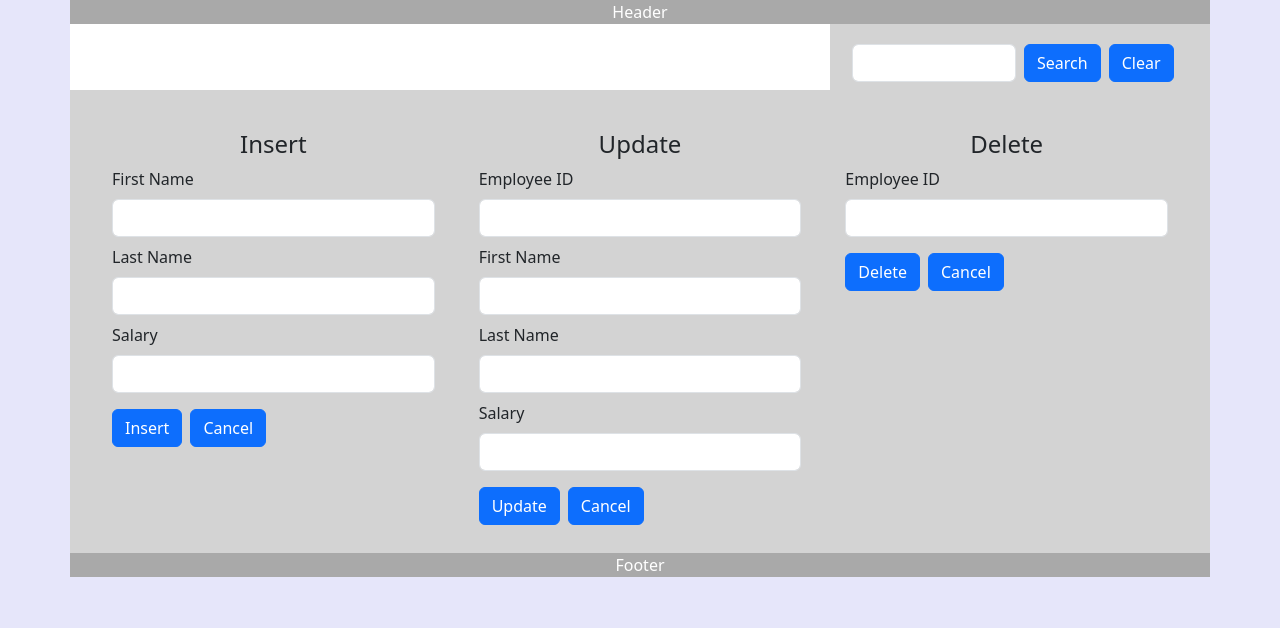
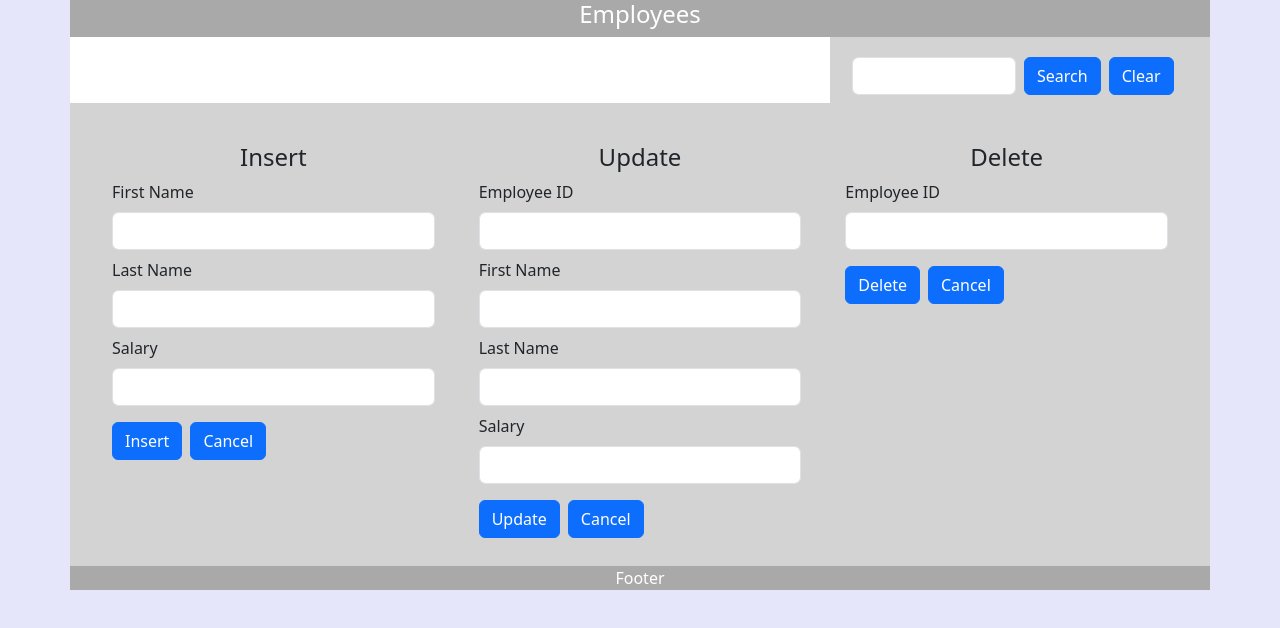
Before and after one commit to mixedrgb/2023_class, a plain HTML site: page webapp_02/wwwroot/index.html in a window 1280 px wide. Drawn offline with nearby package versions, Linux system fonts and the light colour scheme; no server answers.

Commit message:
Added header text

```diff
--- a/webapp_02/wwwroot/index.html
+++ b/webapp_02/wwwroot/index.html
@@ -17,7 +17,7 @@
 
         <div class="row my-header">
             <div class="col col-12">
-                Header
+                <h4>Employees</h4>
             </div>
         </div>
 
```
